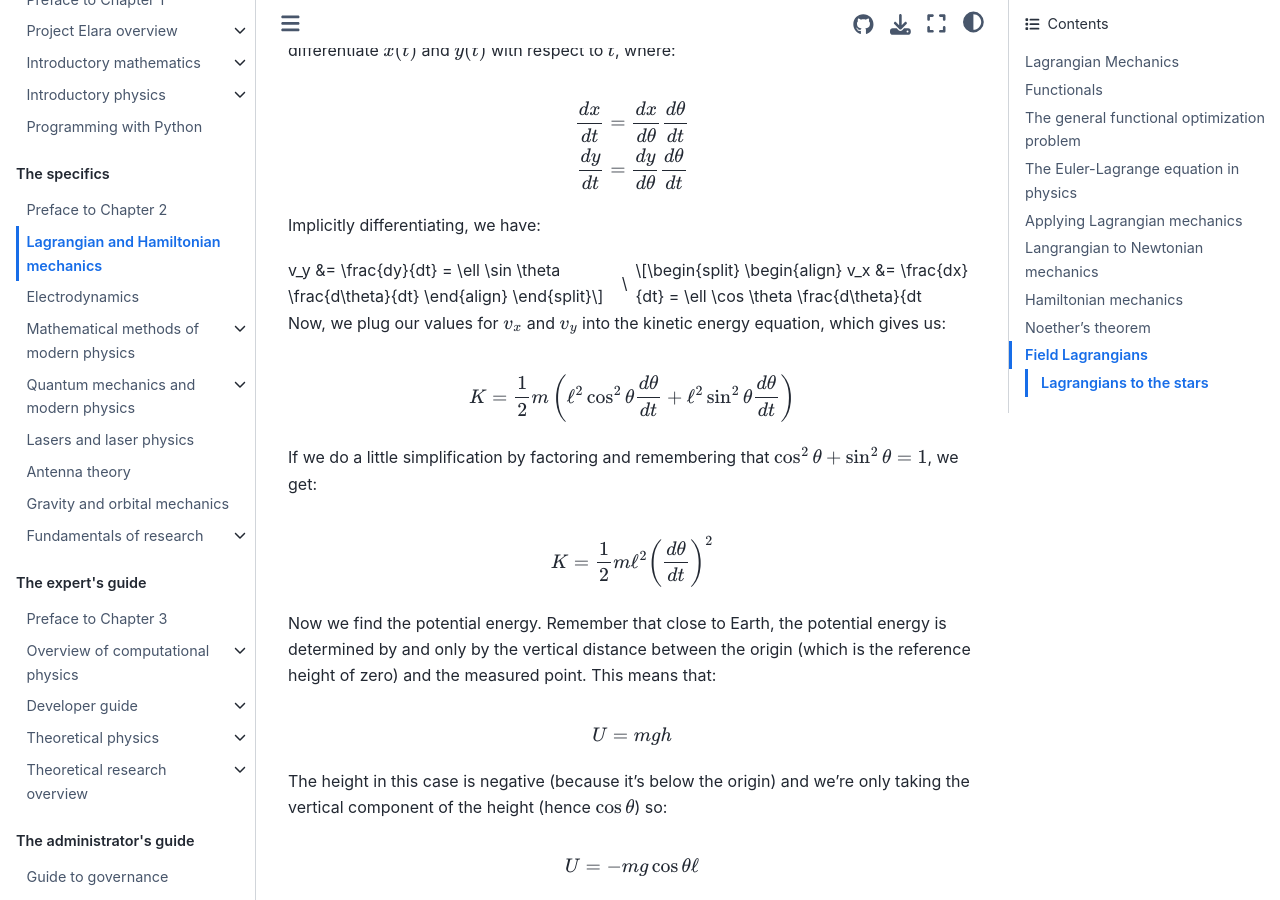
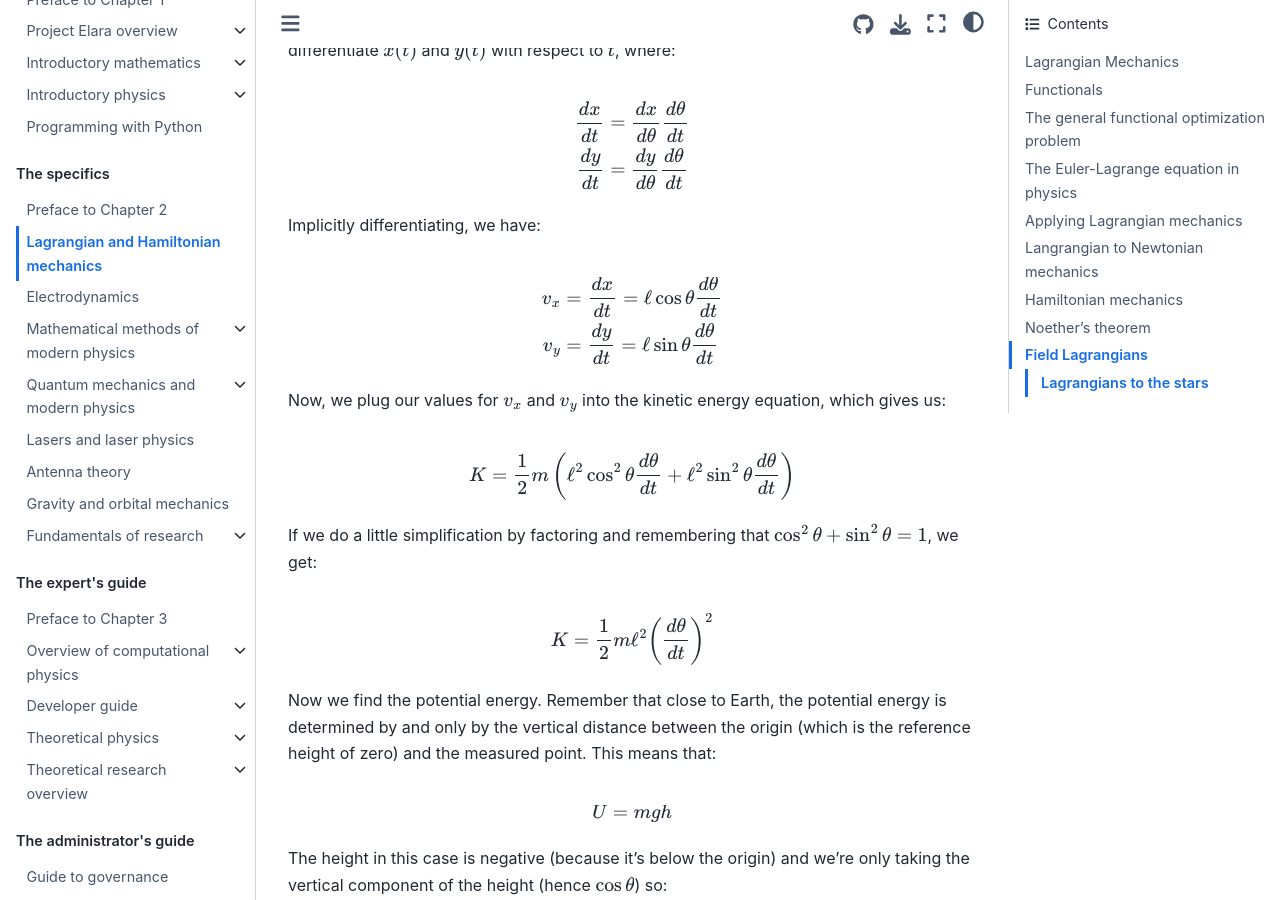
Before and after one commit to elaraproject/elara-handbook, a Jupyter Book: the page built from book/specifics/lagrange-hamiltonian-mech.md, in a window 1280 px wide and 900 px high, scrolled down 10296 px. Built offline with Jupyter Book 1.0.4 settings and Sphinx 7.4.7 and the Sphinx Book theme 1.1.4, drawn with Linux system fonts in a browser that asks for light colours.

Commit message:
Fix a LaTeX typesetting error

```diff
--- a/book/specifics/lagrange-hamiltonian-mech.md
+++ b/book/specifics/lagrange-hamiltonian-mech.md
@@ -346,7 +346,7 @@ Implicitly differentiating, we have:
 
 $$
 \begin{align}
-v_x &= \frac{dx}{dt} = \ell \cos \theta \frac{d\theta}{dt \\
+v_x &= \frac{dx}{dt} = \ell \cos \theta \frac{d\theta}{dt} \\
 v_y &= \frac{dy}{dt} = \ell \sin \theta \frac{d\theta}{dt}
 \end{align}
 $$
```
